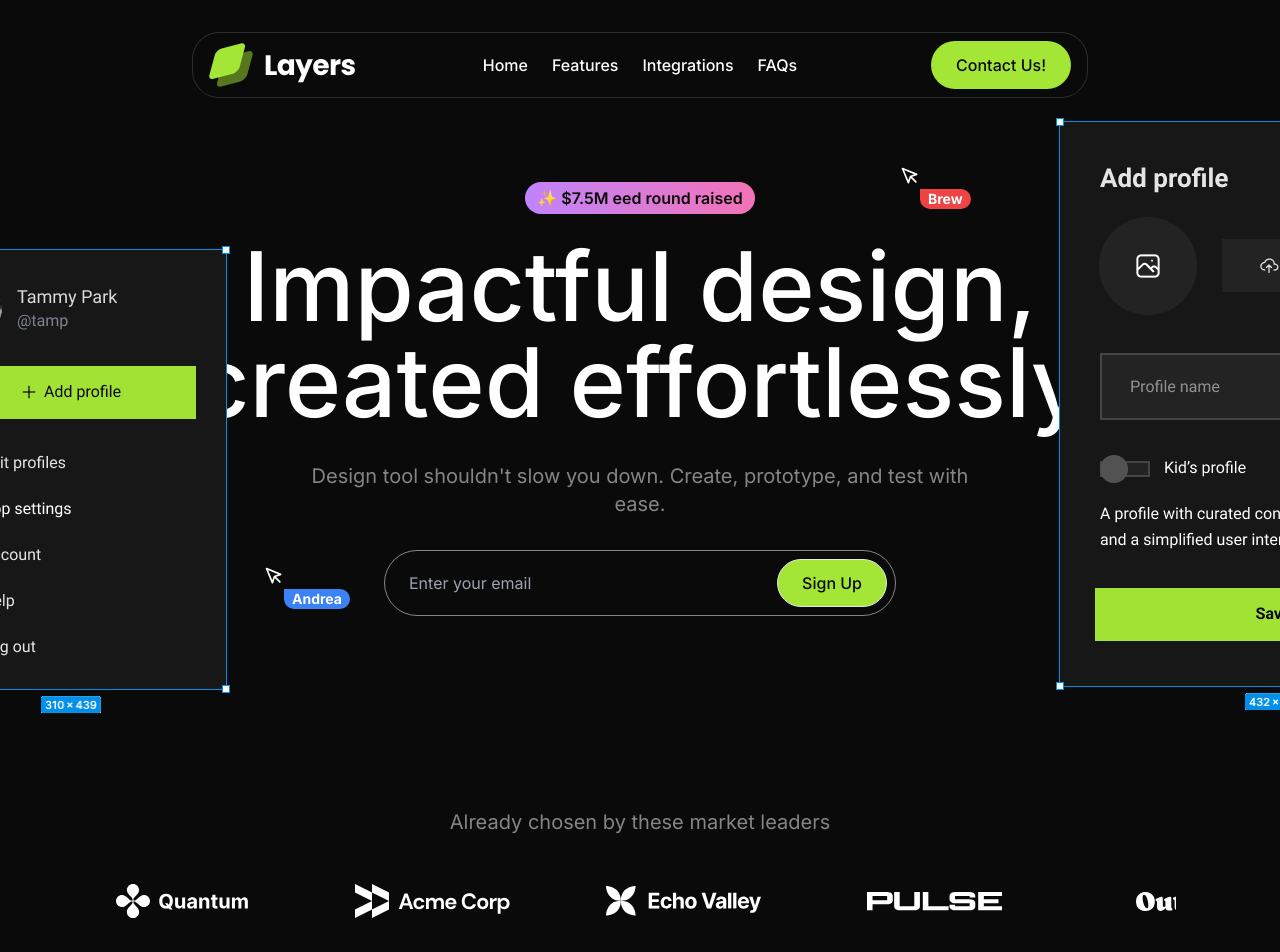
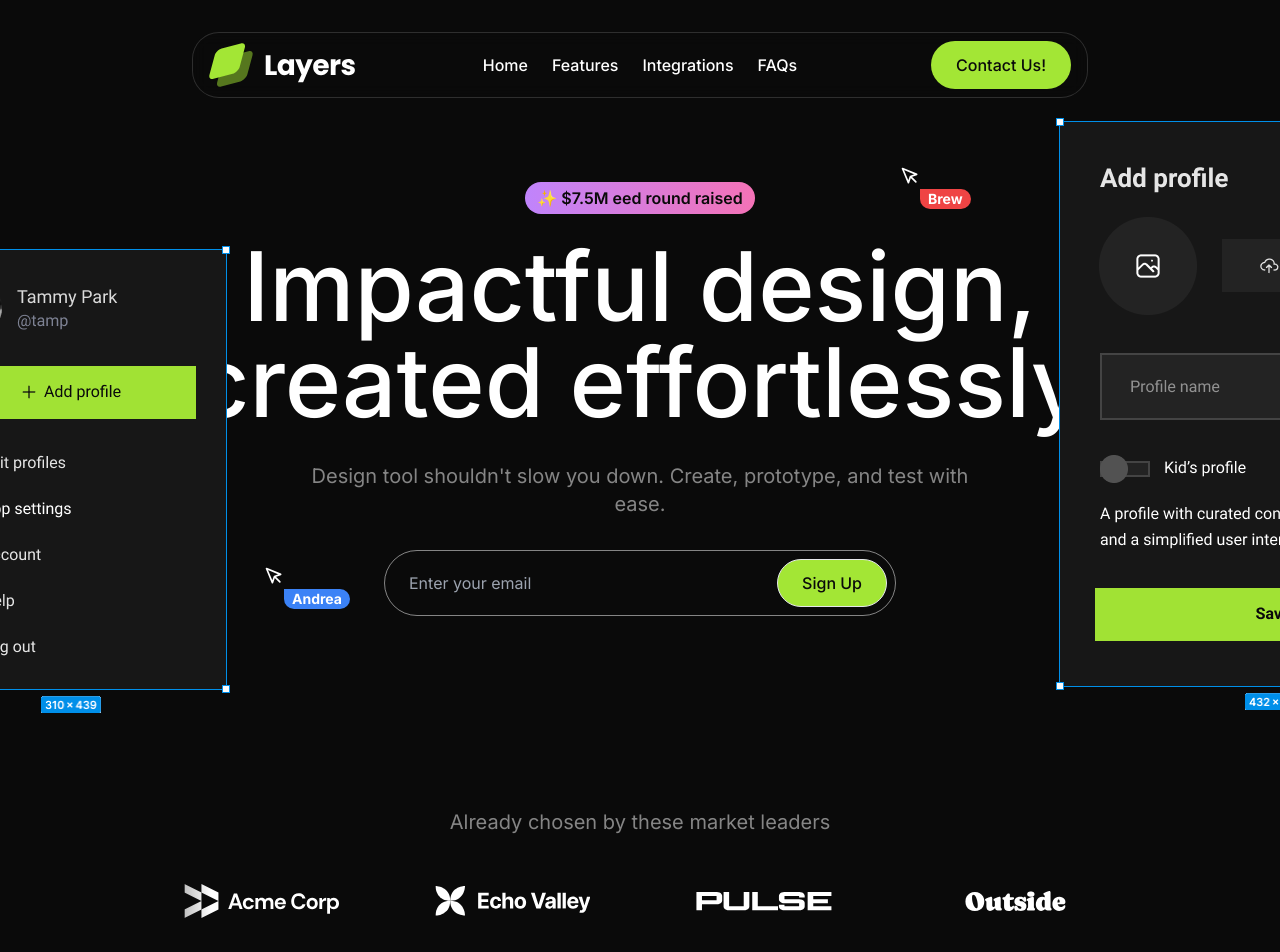
Before and after one commit to iamsulavgautam/virza-website, a Next.js app: page / in a window 1280 px wide. Shown: the top 952 px of the page. Built offline with nearby package versions, Linux system fonts and the light colour scheme.

Commit message:
logo ticker animations

```diff
--- a/src/sections/LogoTicker.tsx
+++ b/src/sections/LogoTicker.tsx
@@ -1,3 +1,5 @@
+"use client";
+
 import quantumLogo from "@/assets/images/quantum.svg";
 import acmeLogo from "@/assets/images/acme-corp.svg";
 import echoValleyLogo from "@/assets/images/echo-valley.svg";
@@ -6,8 +8,9 @@
 import apexLogo from "@/assets/images/apex.svg";
 import celestialLogo from "@/assets/images/celestial.svg";
 import twiceLogo from "@/assets/images/twice.svg";
-import { section } from "framer-motion/client";
 import Image from "next/image";
+import { motion } from "framer-motion";
+import React from "react";
 
 const logos = [
   { name: "Quantum", image: quantumLogo },
@@ -24,16 +27,29 @@
   return (
     <section className="py-24 overflow-x-clip">
       <div className="container">
-        <h3 className="text-center text-white/50 text-xl">Already chosen by these market leaders</h3>
-        <div className="overflow-hidden mt-12 [mask-image: linear-gradient(to_right, transparent, black_10%, black_90%, transparent)]">
-          <div className="flex gap-24 pr-24">
-            {logos.map((logo) => (
-              <Image src={logo.image}
-              key={logo.name}
-              alt={logo.name}
-              />
+        <h3 className="text-center text-white/50 text-xl">
+          Already chosen by these market leaders
+        </h3>
+        <div className="flex overflow-hidden mt-12 [mask-image:linear-gradient(to_right,transparent,black_10%,black_90%,transparent)]">
+          <motion.div
+            animate={{
+              x: "-50%",
+            }}
+            transition={{
+              duration: 30,
+              ease: "linear",
+              repeat: Infinity,
+            }}
+            className="flex gap-24 pr-24 "
+          >
+            {Array.from({ length: 2 }).map((_, i) => (
+              <React.Fragment key={i}>
+                {logos.map((each) => (
+                  <Image src={each.image} alt={each.name} key={each.name} />
+                ))}
+              </React.Fragment>
             ))}
-          </div>
+          </motion.div>
         </div>
       </div>
     </section>
```
